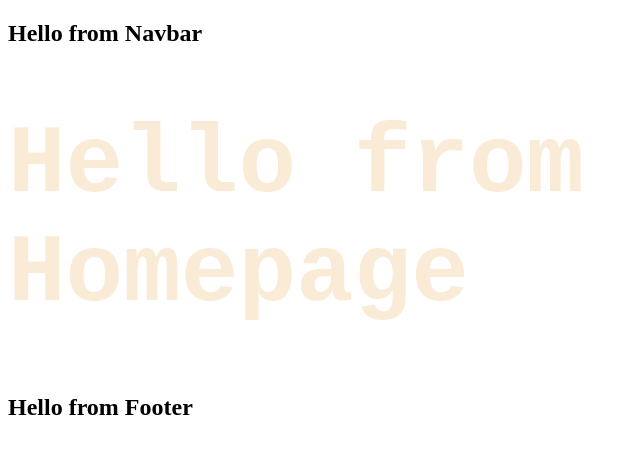
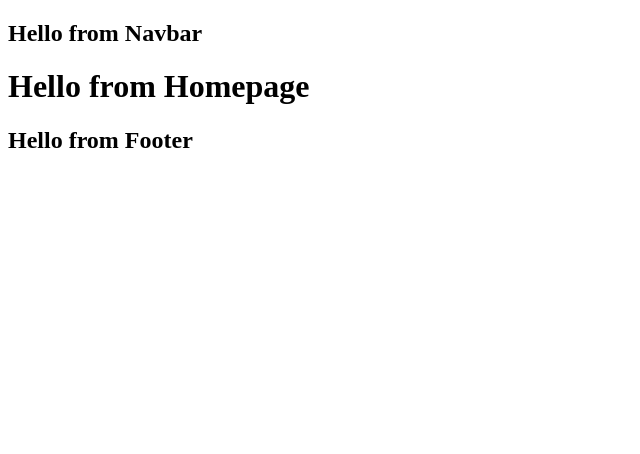
Before and after one commit to Clarelle974/Hackaton1, a React (Vite) app in the folder client/: page / in a window 1280 px wide. Shown: the top 454 px of the page, without its empty margins (0-640 px from the left). Built offline with nearby package versions, Linux system fonts and the light colour scheme.

Commit message:
Page404 OK

```diff
--- a/client/src/pages/Homepage.tsx
+++ b/client/src/pages/Homepage.tsx
@@ -1,9 +1,7 @@
 export default function Homepage() {
   return (
     <>
-
-        <h1>Hello from Homepage</h1>
-
+      <h1>Hello from Homepage</h1>
     </>
   );
 }
--- a/client/src/styles/page404.css
+++ b/client/src/styles/page404.css
@@ -2,12 +2,12 @@
   display: flex;
   height: 100vh;
   color: antiquewhite;
-  background-image: url("public/404.png");
+  background-image: url("/404.png");
   background-size: cover;
   justify-content: flex-end;
   align-items: center;
 }
-h1 {
+.page404 h1 {
   font-size: 6rem;
   width: 50%;
   font-size: 6rem;
```
